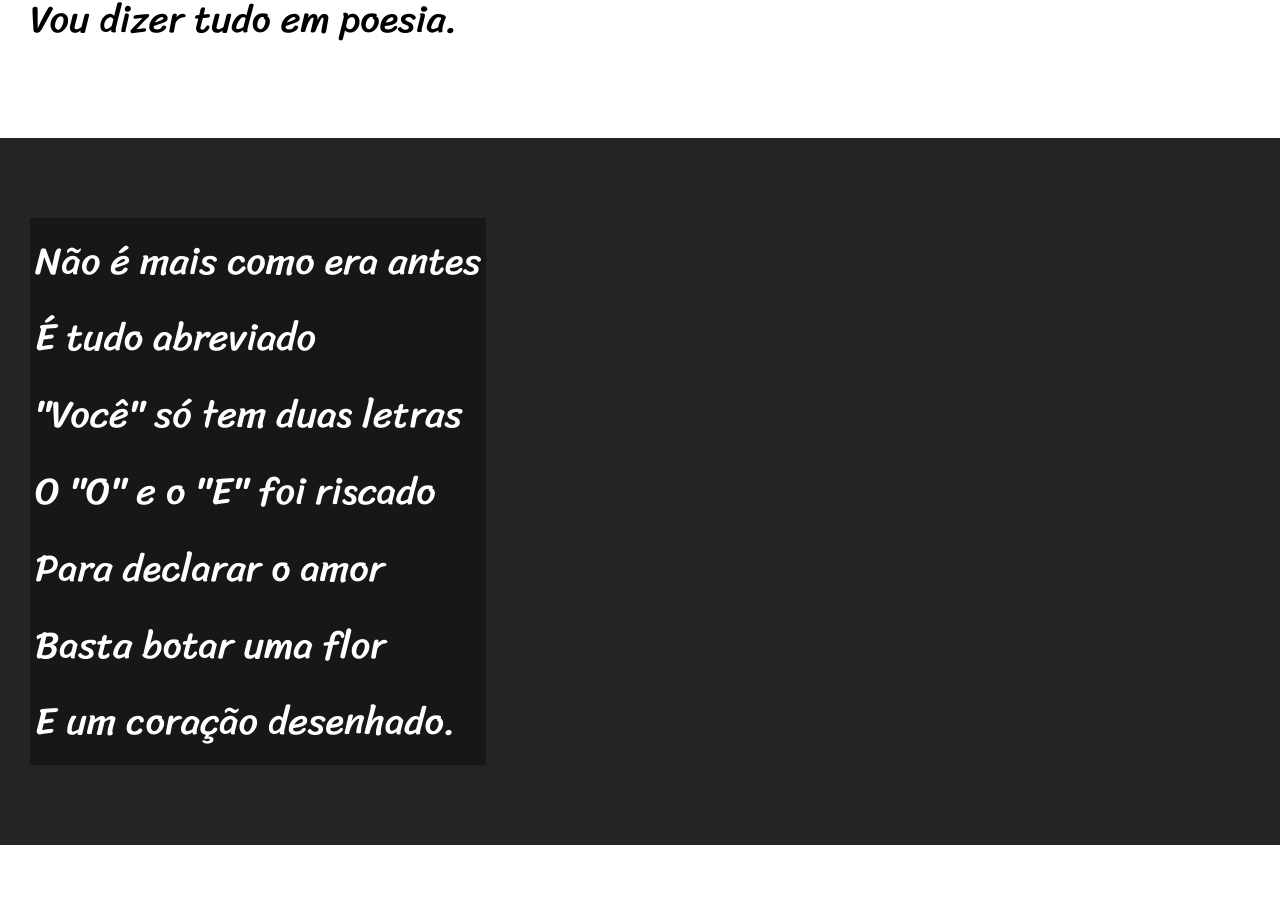
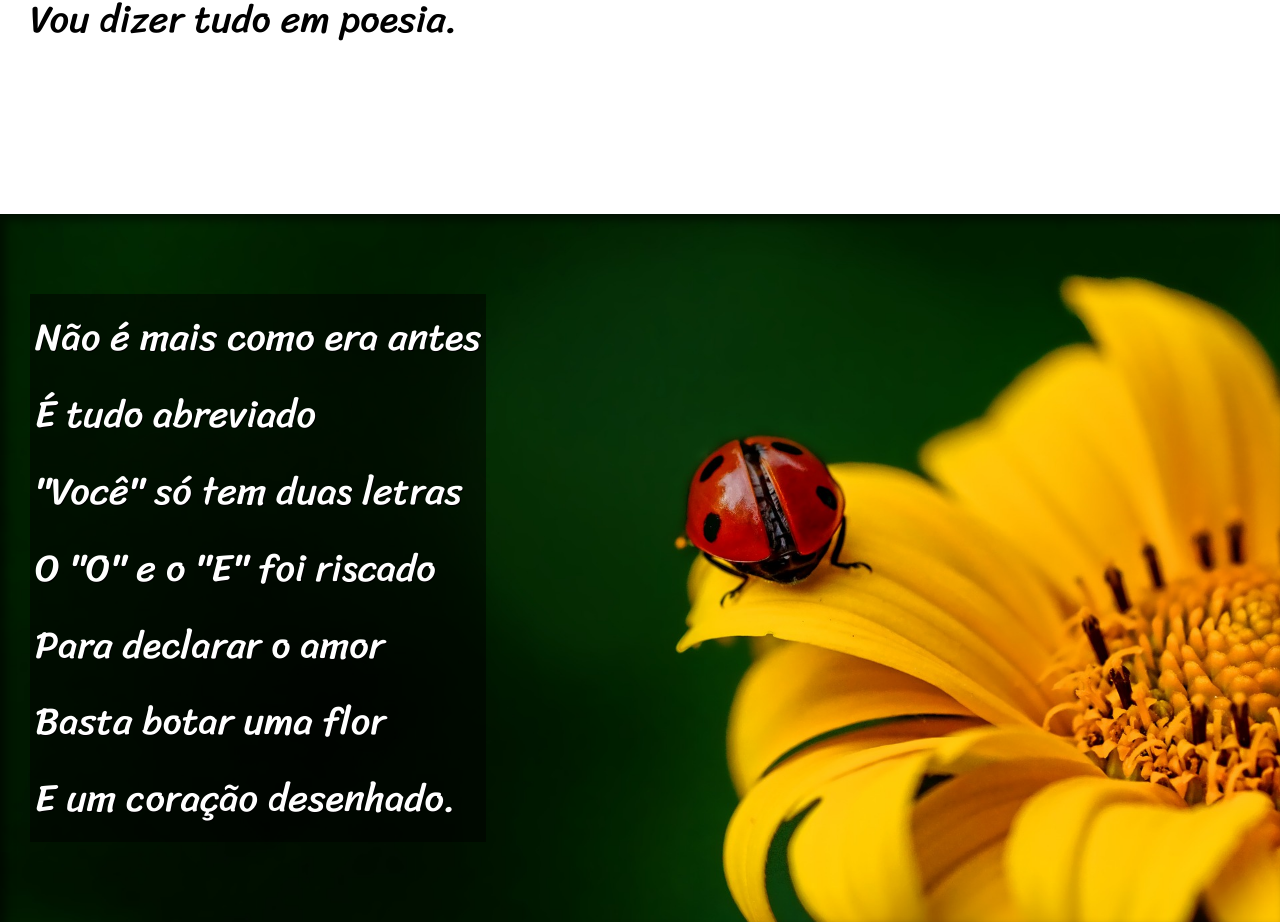
Before and after one commit to analaura220/html-css, a plain HTML site: page desafios/d012/index.html in a window 1280 px wide. Shown: the part 820-1742 px from the top of the page. Drawn offline with Linux system fonts and the light colour scheme.

Commit message:
Finalização do desafio

```diff
--- a/desafios/d012/index.html
+++ b/desafios/d012/index.html
@@ -24,7 +24,7 @@
             Vou dizer tudo em poesia.
         </p>
     </section>
-    <section class="imagem">
+    <section class="imagem" id="img01">
         <p>
             Não é mais como era antes <br>
             É tudo abreviado <br>
@@ -55,7 +55,7 @@
             Decifre esse rabisco.
         </p>
     </section>
-    <section class="imagem">
+    <section class="imagem" id="img02">
         <p>
             Tenho saudade das cartas <br>
             Escritas com a própria mão <br>
--- a/desafios/d012/style/style.css
+++ b/desafios/d012/style/style.css
@@ -57,6 +57,10 @@ section {
     font-size: 3vw;
 }
 
+section > p {
+    padding-bottom: 2em;
+}
+
 section.normal {
     background-color: white;
     color: black;
@@ -65,12 +69,26 @@ section.normal {
 section.imagem {
     background-color: rgb(36, 36, 36);
     color: white;
+    box-shadow: inset 6px 6px 10px 0px rgba(0, 0, 0, 0.534);
+    background-size: cover;
+    background-position: right center;
+    background-attachment: fixed;
 }
 
 section.imagem > p {
     display: inline-block;
-    background-color: rgba(0, 0, 0, 0.356);
+    background-color: rgba(0, 0, 0, 0.507);
     padding: 5px;
+    text-shadow: 1px 1px 0px black;
+
+}
+
+section#img01 {
+    background-image: url('../imagens/background001.jpg');
+}
+
+section#img02 {
+    background-image: url('../imagens/background002.jpg');
 }
 
 footer {
```
